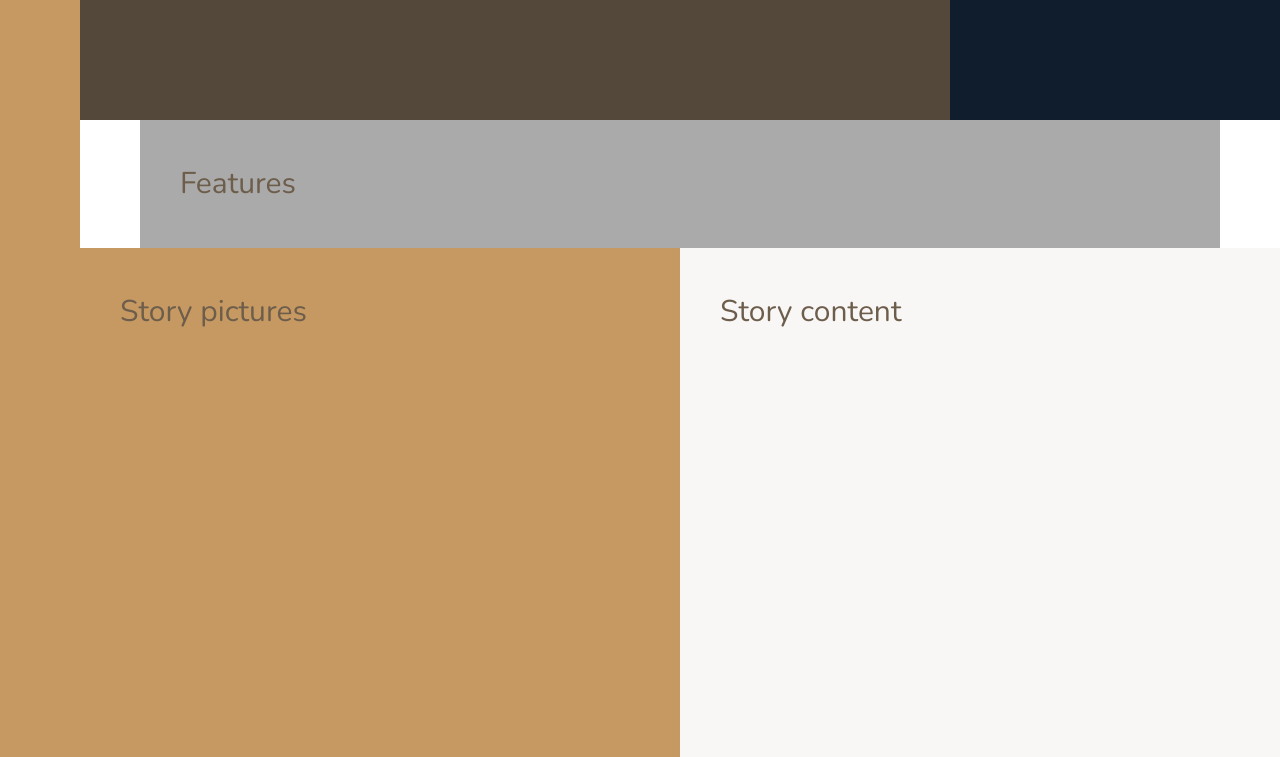
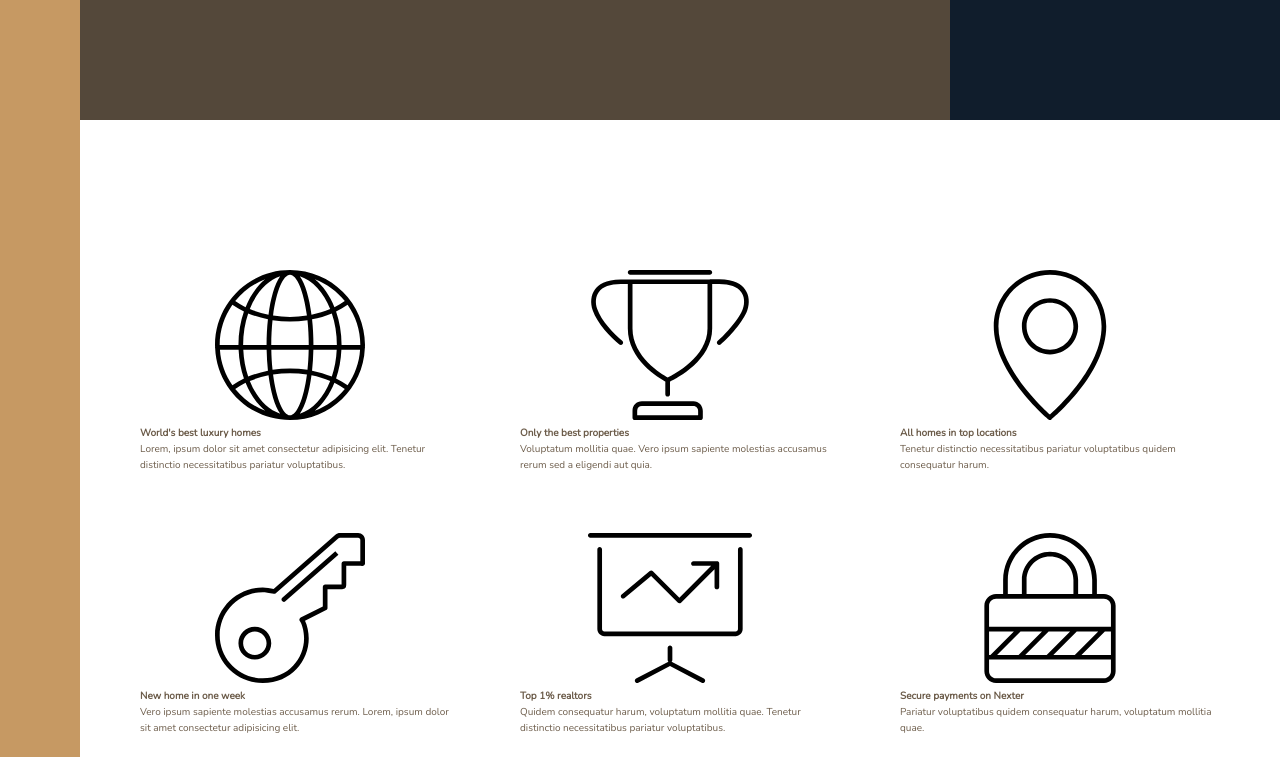
Before and after one commit to XenderMd/Nexter, a website: page index.html in a window 1280 px wide. Shown: the part 520-1277 px from the top of the page. Drawn offline with nearby package versions, Linux system fonts and the light colour scheme.

Commit message:
Building features - 1

```diff
--- a/index.html
+++ b/index.html
@@ -27,7 +27,55 @@
         </div>
 
         <section class="features">
-            Features
+
+            <div class="feature">
+                <svg class="feature__icon">
+                    <use xlink:href="img/sprite.svg#icon-global"></use>
+                </svg>
+                <h4 class="heading-4">World's best luxury homes</h4>
+                <p class="feature__text">Lorem, ipsum dolor sit amet consectetur adipisicing elit. Tenetur distinctio necessitatibus pariatur voluptatibus.</p>
+            </div>
+
+            <div class="feature">
+                <svg class="feature__icon">
+                    <use xlink:href="img/sprite.svg#icon-trophy"></use>
+                </svg>
+                <h4 class="heading-4">Only the best properties</h4>
+                <p class="feature__text">Voluptatum mollitia quae. Vero ipsum sapiente molestias accusamus rerum sed a eligendi aut quia.</p>
+            </div>
+
+            <div class="feature">
+                <svg class="feature__icon">
+                    <use xlink:href="img/sprite.svg#icon-map-pin"></use>
+                </svg>
+                <h4 class="heading-4">All homes in top locations</h4>
+                <p class="feature__text">Tenetur distinctio necessitatibus pariatur voluptatibus quidem consequatur harum.</p>
+            </div>
+
+            <div class="feature">
+                <svg class="feature__icon">
+                    <use xlink:href="img/sprite.svg#icon-key"></use>
+                </svg>
+                <h4 class="heading-4">New home in one week</h4>
+                <p class="feature__text">Vero ipsum sapiente molestias accusamus rerum. Lorem, ipsum dolor sit amet consectetur adipisicing elit.</p>
+            </div>
+
+            <div class="feature">
+                <svg class="feature__icon">
+                    <use xlink:href="img/sprite.svg#icon-presentation"></use>
+                </svg>
+                <h4 class="heading-4">Top 1% realtors</h4>
+                <p class="feature__text">Quidem consequatur harum, voluptatum mollitia quae. Tenetur distinctio necessitatibus pariatur voluptatibus.</p>
+            </div>
+
+            <div class="feature">
+                <svg class="feature__icon">
+                    <use xlink:href="img/sprite.svg#icon-lock"></use>
+                </svg>
+                <h4 class="heading-4">Secure payments on Nexter</h4>
+                <p class="feature__text">Pariatur voluptatibus quidem consequatur harum, voluptatum mollitia quae.</p>
+            </div>
+
         </section>
 
         <div class="story__pictures">
--- a/sass/_base.scss
+++ b/sass/_base.scss
@@ -38,9 +38,4 @@ body{
     display: grid;
     grid-template-rows: 80vh min-content 40vw repeat(3, min-content);
     grid-template-columns:[sidebar-start] 8rem [sidebar-end full-start] minmax(6rem, 1fr) [center-start] repeat(8, [col-start] minmax(min-content, 14rem)[col-end] ) [center-end] minmax(6rem, 1fr) [full-end];
-
-    &>*{
-        padding: 40px;
-        font-size: 3rem;
-    }
 }
--- a/sass/_features.scss
+++ b/sass/_features.scss
@@ -1,4 +1,11 @@
 .features{
-    background-color: $color-grey-light-2;
+
     grid-column: center-start/center-end;
+
+    margin: 15rem 0;
+
+
+    display: grid;
+    grid-template-columns: repeat(3, 1fr);
+    grid-gap: 6rem;
 }
```
Also changed, not shown: css/style.css.
